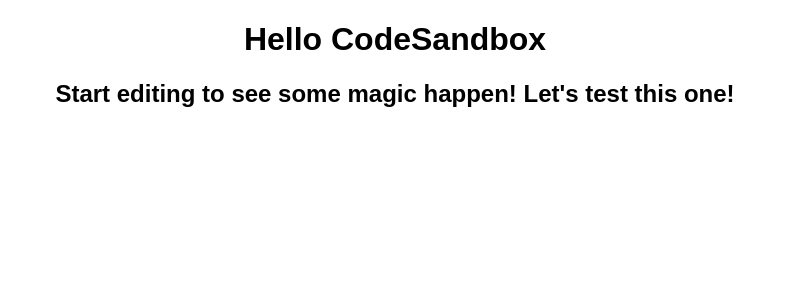
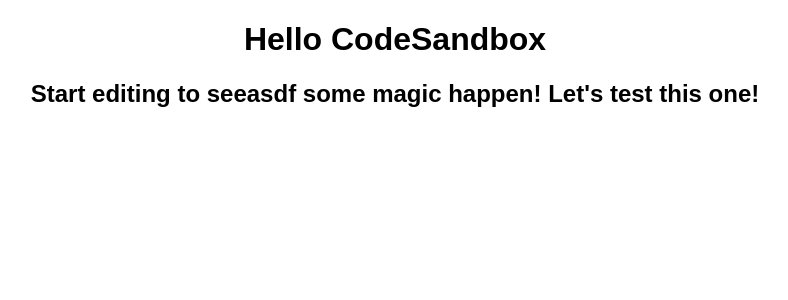
Before and after one commit to heetae185/QatarWorldcup_dashboard, a React (Create React App) app: page / in a window 1280 px wide. Shown: the top 300 px of the page, without its empty margins (245-1033 px from the left). Built offline with nearby package versions, Linux system fonts and the light colour scheme.

Commit message:
initial commit

```diff
--- a/src/App.js
+++ b/src/App.js
@@ -4,7 +4,7 @@ export default function App() {
   return (
     <div className="App">
       <h1>Hello CodeSandbox</h1>
-      <h2>Start editing to see some magic happen! Let's test this one!</h2>
+      <h2>Start editing to seeasdf some magic happen! Let's test this one!</h2>
     </div>
   );
 }
```
